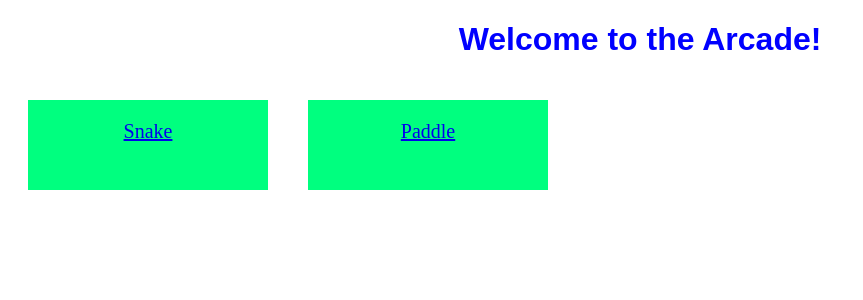
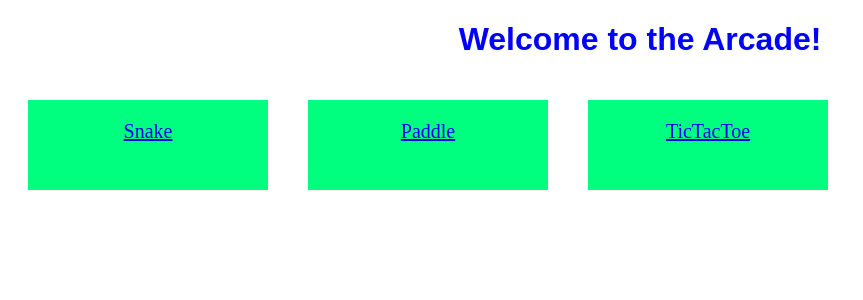
Before and after one commit to bleue2/Arcade, a Django app: page /home/ in a window 1280 px wide. Shown: the top 300 px of the page, without its empty margins (0-863 px from the left). Run offline with Django 3.2, Linux system fonts and the light colour scheme.

Commit message:
added div for tictactoe

```diff
--- a/arcade/home/templates/home/home.html
+++ b/arcade/home/templates/home/home.html
@@ -42,6 +42,9 @@
             <div id="Paddle">
                 <a href="../paddle">Paddle</a>
             </div>
+            <div id="ttt">
+                <a href="../ttt">TicTacToe</a>
+            </div>
         </div>
     </body>
 </html>
```
